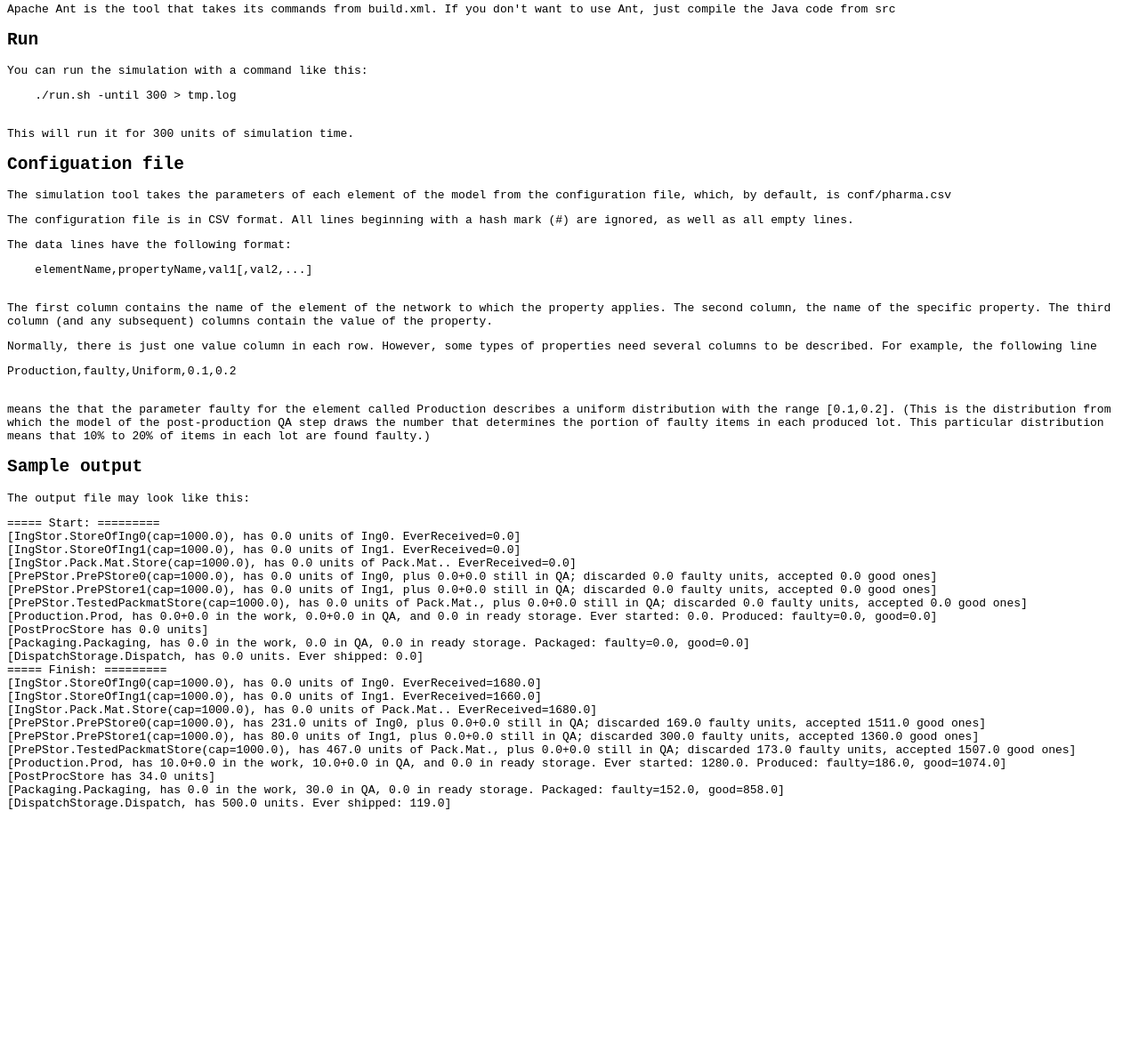
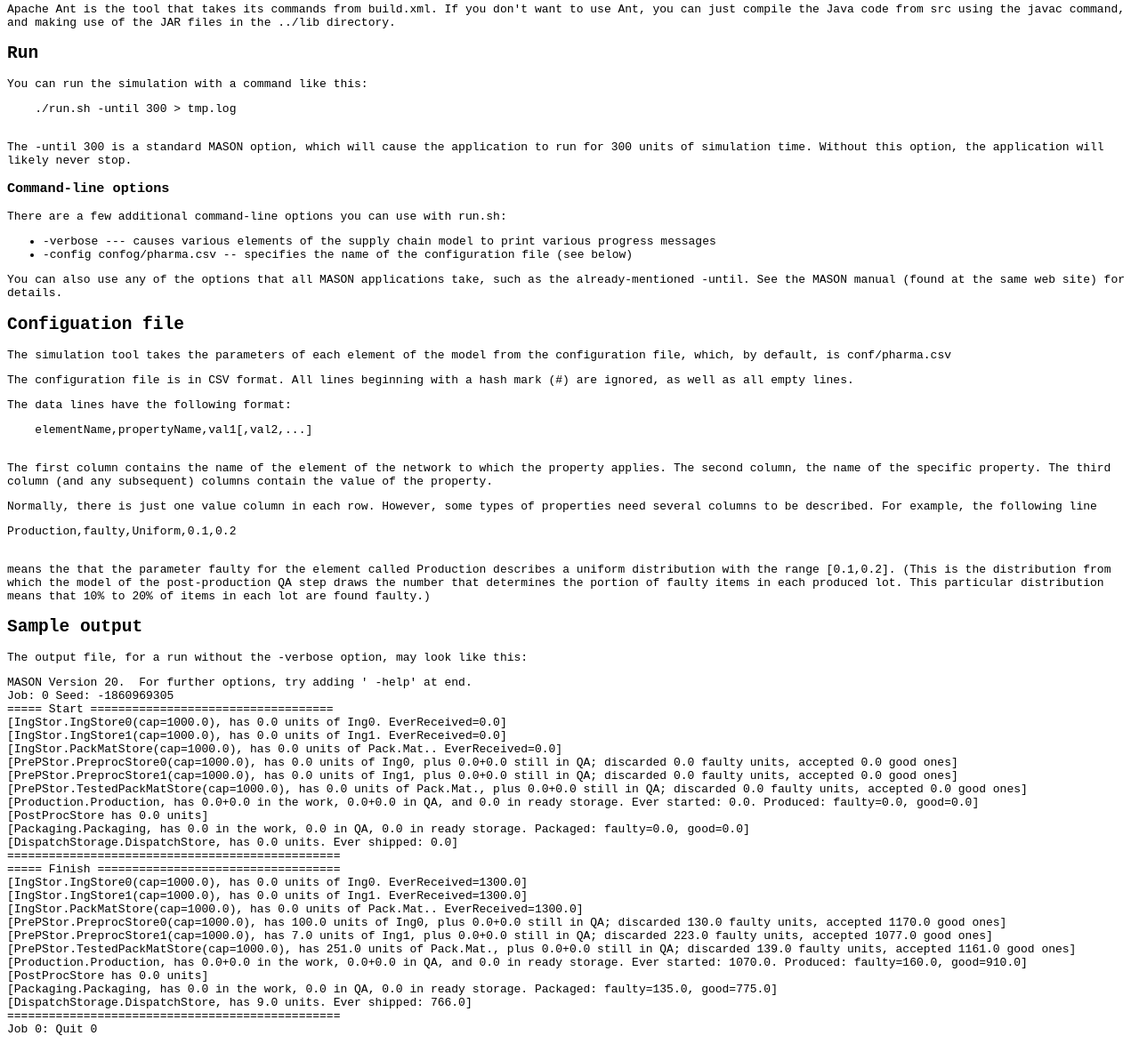
Before and after one commit to SeanLuke/DES-Supply-Chain-demo, a plain HTML site: page doc/index.html in a window 1280 px wide. Shown: the part 670-1853 px from the top of the page at 89% size. Before the commit the page ends 1624 px from the top, so only its background shows below. Drawn offline with Linux system fonts and the light colour scheme.

Commit message:
command line option parsing

```diff
--- a/doc/index.html
+++ b/doc/index.html
@@ -5,7 +5,7 @@
   <body>
     <h1>Supply Chain Demo</h1>
 
-<div align="center"><em>Updated: 2021-12-04</em></div>
+<div align="center"><em>Updated: 2021-12-05</em></div>
 
     <p>The code in this project represesnts a simple supply chain simulation implemented in Java using the <a href="https://cs.gmu.edu/~eclab/projects/mason/">MASON</a> API and the <a href="https://github.com/eclab/mason/tree/distributed-3.0/contrib/des/sim/des">MASON DES library</a>
 
@@ -14,10 +14,10 @@
 <p>You need a Java compile, which can be obtained from Oracle or OpenJPA. For convenience, I also use a Git client and Apache Ant (a <tt>make<tt>-like tool for Java).
 
       <ul>
-	<li>Check out the source code from GitHub. Let's say you've put it to ~/mason/work on your machine.
-	<li>Create also ~/mason/lib, and put into it the MASON jar file,
-	  mason.20.jar, from the MASON site above.
-	<li>Obtain the DES source code from its own GitHub repo (see the link above), compile it and package it into 	  des.jar, and place the JAR file into the same ~/mason/lib directory. Sample commands for doing this:
+	<li>Check out the source code from GitHub. Let's say you've put it to ~/mason/work on your machine. We'll call this location your <em>work directory</em>.
+	<li>Create also <tt>~/mason/lib</tt>, and put into it the MASON jar file,
+	  <tt>mason.20.jar</tt>, which you should download from the MASON site above.
+	<li>Obtain the DES librsry source code from its own GitHub repo (see the link above), compile it and package it into <tt>des.jar</tt>, and place the JAR file into the same <tt>~/mason/lib</tt> directory. Sample commands for doing this (assuming you place the DES library source code under <tt>~/mason/git</tt>):
 	  <pre>
 #!/bin/csh
 
@@ -48,7 +48,7 @@ cd ~/mason/work
 ant
 </pre>
 
-<p>Apache Ant is the tool that takes its commands from build.xml. If you don't want to use Ant, just compile the Java code from <tt>src</tt>
+<p>Apache Ant is the tool that takes its commands from build.xml. If you don't want to use Ant, you can just compile the Java code from <tt>src</tt> using the <tt>javac</tt> command, and making use of the JAR files in the ../lib directory.
 </pre>
 
 
@@ -58,7 +58,18 @@ ant
   <pre>
     ./run.sh -until 300 > tmp.log
   </pre>
-This will run it for 300 units of simulation time.
+The <tt>-until 300</tt> is a standard MASON option, which will cause the application to run for 300 units of simulation time. Without this option, the application will likely never stop.
+
+  <h3>Command-line options</h3>
+
+<p>There are a few additional command-line options you can use with <tt>run.sh</tt>:
+
+  <ul>
+    <li><tt>-verbose</tt> --- causes various elements of the supply chain model to print various progress messages
+    <li><tt>-config confog/pharma.csv</tt>  -- specifies the name of the configuration file (see below)
+  </ul>
+
+<p>You can also use any of the options that all MASON applications take, such as the already-mentioned <tt>-until</tt>. See the MASON manual (found at the same web site) for details.
 
 	       <h2>Configuation file</h2>
 
@@ -82,31 +93,35 @@ means the that the parameter <tt>faulty</tt> for the element called <tt>Producti
 
   	       <h2>Sample output</h2>
   <p>
-  The output file may look like this:
+  The output file, for a run without the <tt>-verbose</tt> option, may look like this:
   <pre>
-===== Start: =========
-[IngStor.StoreOfIng0(cap=1000.0), has 0.0 units of Ing0. EverReceived=0.0]
-[IngStor.StoreOfIng1(cap=1000.0), has 0.0 units of Ing1. EverReceived=0.0]
-[IngStor.Pack.Mat.Store(cap=1000.0), has 0.0 units of Pack.Mat.. EverReceived=0.0]
-[PrePStor.PrePStore0(cap=1000.0), has 0.0 units of Ing0, plus 0.0+0.0 still in QA; discarded 0.0 faulty units, accepted 0.0 good ones]
-[PrePStor.PrePStore1(cap=1000.0), has 0.0 units of Ing1, plus 0.0+0.0 still in QA; discarded 0.0 faulty units, accepted 0.0 good ones]
-[PrePStor.TestedPackmatStore(cap=1000.0), has 0.0 units of Pack.Mat., plus 0.0+0.0 still in QA; discarded 0.0 faulty units, accepted 0.0 good ones]
-[Production.Prod, has 0.0+0.0 in the work, 0.0+0.0 in QA, and 0.0 in ready storage. Ever started: 0.0. Produced: faulty=0.0, good=0.0]
+MASON Version 20.  For further options, try adding ' -help' at end.
+Job: 0 Seed: -1860969305
+===== Start ===================================
+[IngStor.IngStore0(cap=1000.0), has 0.0 units of Ing0. EverReceived=0.0]
+[IngStor.IngStore1(cap=1000.0), has 0.0 units of Ing1. EverReceived=0.0]
+[IngStor.PackMatStore(cap=1000.0), has 0.0 units of Pack.Mat.. EverReceived=0.0]
+[PrePStor.PreprocStore0(cap=1000.0), has 0.0 units of Ing0, plus 0.0+0.0 still in QA; discarded 0.0 faulty units, accepted 0.0 good ones]
+[PrePStor.PreprocStore1(cap=1000.0), has 0.0 units of Ing1, plus 0.0+0.0 still in QA; discarded 0.0 faulty units, accepted 0.0 good ones]
+[PrePStor.TestedPackMatStore(cap=1000.0), has 0.0 units of Pack.Mat., plus 0.0+0.0 still in QA; discarded 0.0 faulty units, accepted 0.0 good ones]
+[Production.Production, has 0.0+0.0 in the work, 0.0+0.0 in QA, and 0.0 in ready storage. Ever started: 0.0. Produced: faulty=0.0, good=0.0]
 [PostProcStore has 0.0 units]
 [Packaging.Packaging, has 0.0 in the work, 0.0 in QA, 0.0 in ready storage. Packaged: faulty=0.0, good=0.0]
-[DispatchStorage.Dispatch, has 0.0 units. Ever shipped: 0.0]
-===== Finish: =========
-[IngStor.StoreOfIng0(cap=1000.0), has 0.0 units of Ing0. EverReceived=1680.0]
-[IngStor.StoreOfIng1(cap=1000.0), has 0.0 units of Ing1. EverReceived=1660.0]
-[IngStor.Pack.Mat.Store(cap=1000.0), has 0.0 units of Pack.Mat.. EverReceived=1680.0]
-[PrePStor.PrePStore0(cap=1000.0), has 231.0 units of Ing0, plus 0.0+0.0 still in QA; discarded 169.0 faulty units, accepted 1511.0 good ones]
-[PrePStor.PrePStore1(cap=1000.0), has 80.0 units of Ing1, plus 0.0+0.0 still in QA; discarded 300.0 faulty units, accepted 1360.0 good ones]
-[PrePStor.TestedPackmatStore(cap=1000.0), has 467.0 units of Pack.Mat., plus 0.0+0.0 still in QA; discarded 173.0 faulty units, accepted 1507.0 good ones]
-[Production.Prod, has 10.0+0.0 in the work, 10.0+0.0 in QA, and 0.0 in ready storage. Ever started: 1280.0. Produced: faulty=186.0, good=1074.0]
-[PostProcStore has 34.0 units]
-[Packaging.Packaging, has 0.0 in the work, 30.0 in QA, 0.0 in ready storage. Packaged: faulty=152.0, good=858.0]
-[DispatchStorage.Dispatch, has 500.0 units. Ever shipped: 119.0]
-
+[DispatchStorage.DispatchStore, has 0.0 units. Ever shipped: 0.0]
+================================================
+===== Finish ===================================
+[IngStor.IngStore0(cap=1000.0), has 0.0 units of Ing0. EverReceived=1300.0]
+[IngStor.IngStore1(cap=1000.0), has 0.0 units of Ing1. EverReceived=1300.0]
+[IngStor.PackMatStore(cap=1000.0), has 0.0 units of Pack.Mat.. EverReceived=1300.0]
+[PrePStor.PreprocStore0(cap=1000.0), has 100.0 units of Ing0, plus 0.0+0.0 still in QA; discarded 130.0 faulty units, accepted 1170.0 good ones]
+[PrePStor.PreprocStore1(cap=1000.0), has 7.0 units of Ing1, plus 0.0+0.0 still in QA; discarded 223.0 faulty units, accepted 1077.0 good ones]
+[PrePStor.TestedPackMatStore(cap=1000.0), has 251.0 units of Pack.Mat., plus 0.0+0.0 still in QA; discarded 139.0 faulty units, accepted 1161.0 good ones]
+[Production.Production, has 0.0+0.0 in the work, 0.0+0.0 in QA, and 0.0 in ready storage. Ever started: 1070.0. Produced: faulty=160.0, good=910.0]
+[PostProcStore has 0.0 units]
+[Packaging.Packaging, has 0.0 in the work, 0.0 in QA, 0.0 in ready storage. Packaged: faulty=135.0, good=775.0]
+[DispatchStorage.DispatchStore, has 9.0 units. Ever shipped: 766.0]
+================================================
+Job 0: Quit 0
   </pre>
 
   </body>
```
Also changed, not shown: 1 other file.
